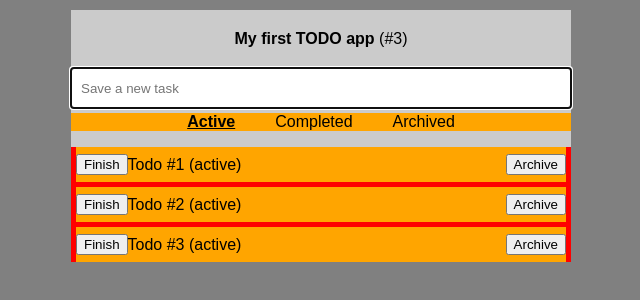
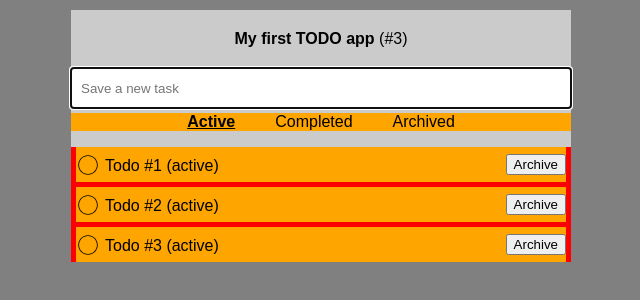
Before and after one commit to ko-dever/my-todo-app-react, a React (Create React App) app: page / in a window 1280 px wide. Shown: the top 300 px of the page, without its empty margins (319-959 px from the left). Built offline with nearby package versions, Linux system fonts and the light colour scheme.

Commit message:
Update button to complete a todo

```diff
--- a/src/components/TodoItem/ItemStyledComponents.js
+++ b/src/components/TodoItem/ItemStyledComponents.js
@@ -16,6 +16,9 @@ const StyledItem = styled.li`
 
 const StyledTitle = styled.span`
   flex-grow: 1;
+  margin-top : 3px;
+  padding-left : 5px;
+  padding-right: 5px;
 `;
 
 
--- a/src/components/TodoItem/TodoItem.js
+++ b/src/components/TodoItem/TodoItem.js
@@ -6,6 +6,8 @@ import {
   StyledItem,
   StyledTitle
 } from './ItemStyledComponents';
+
+import { ButtonComplete } from '../TodoItemButtons';
 
 
 /**
@@ -26,9 +28,10 @@ const TodoItem = ( { todo } ) => (
         // See : https://reactjs.org/docs/fragments.html
         <React.Fragment>
 
-          <button onClick={ () => { complete( todo.id ) } }>
-            { todo.completedAt ? 'Not finish' : 'Finish' }
-          </button>
+          <ButtonComplete
+            onClick={ () => { complete( todo.id ) } }
+            isCompleted={ todo.completedAt ? true : false }
+          />
 
           <StyledTitle>{ todo.text }</StyledTitle>
 
@@ -43,6 +46,7 @@ const TodoItem = ( { todo } ) => (
                 Delete
               </button>
           }
+
         </React.Fragment>
 
       )}
--- /dev/null
+++ b/src/components/TodoItemButtons/ButtonComplete.js
@@ -0,0 +1,45 @@
+import React from 'react';
+import ButtonIcon from './ButtonIcon';
+
+import emptyCircle from './icons/circle-empty.svg';
+import checkedCircle from './icons/circle-checked.svg';
+
+
+class ButtonComplete extends React.Component {
+
+  state = {
+    imgSrc: this.props.isCompleted ? checkedCircle : emptyCircle,
+  };
+
+
+  handleMouseEnter = () => {
+    this.setState({
+      imgSrc: this.props.isCompleted ? emptyCircle : checkedCircle,
+    });
+  };
+
+
+  handleMouseLeave = () => {
+    this.setState({
+      imgSrc: this.props.isCompleted ? checkedCircle : emptyCircle,
+    });
+  };
+
+
+  render = () => (
+    <ButtonIcon
+      alt={ this.props.isCompleted ? 'Circle with check mark' : 'Empty circle' }
+
+      src={ this.state.imgSrc }
+
+      title={ this.props.isCompleted ? 'Unfinish this todo' : 'Finish this todo' }
+
+      onClick={ this.props.onClick }
+      onMouseEnter={ this.handleMouseEnter }
+      onMouseLeave={ this.handleMouseLeave }
+    />
+  );
+}
+
+
+export default ButtonComplete;
--- /dev/null
+++ b/src/components/TodoItemButtons/ButtonIcon.js
@@ -0,0 +1,23 @@
+import React from 'react';
+import PropTypes from 'prop-types';
+import styled from 'styled-components';
+
+
+const StyledImg = styled.img`
+  width: 24px;
+  cursor: pointer;
+`;
+
+
+const ButtonIcon = ( props ) => (
+  <StyledImg { ...props } />
+);
+
+
+ButtonIcon.propTypes = {
+  alt: PropTypes.string.isRequired,
+  src: PropTypes.string.isRequired,
+};
+
+
+export default ButtonIcon;
--- /dev/null
+++ b/src/components/TodoItemButtons/index.js
@@ -0,0 +1 @@
+export { default as ButtonComplete } from './ButtonComplete';
```
Also changed, not shown: src/index.css (+11 -0 lines), src/components/TodoItemButtons/icons/circle-checked.svg (added), src/components/TodoItemButtons/icons/circle-empty.svg (added).
